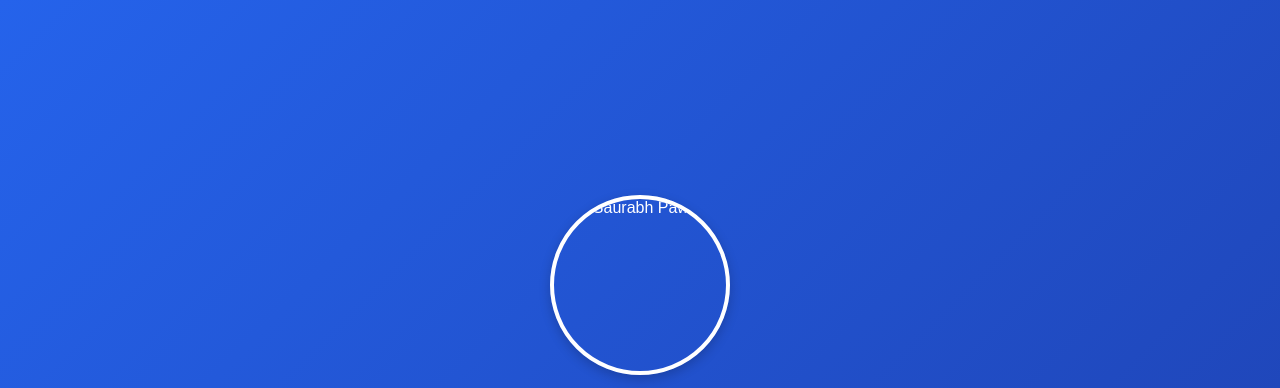
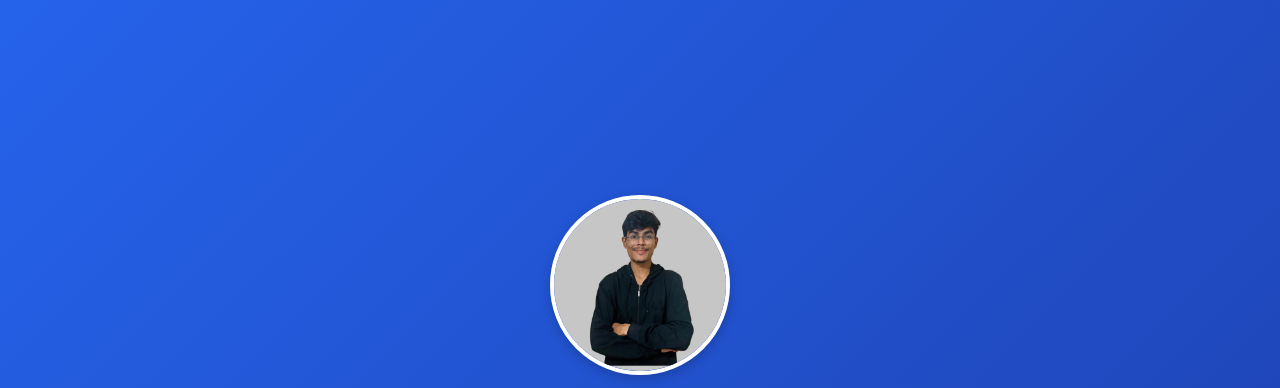
Before and after one commit to saurabh17-7/saurabh17-7.github.io, a plain HTML site: page index.html in a window 1280 px wide. Shown: the top 388 px of the page. Drawn offline with Linux system fonts and the light colour scheme.

Commit message:
Update index.html

```diff
--- a/index.html
+++ b/index.html
@@ -43,7 +43,7 @@
 
   <!-- Hero Section -->
   <section id="home">
-    <img src="images/Picc.jpg" alt="Saurabh Pawar" class="profile-photo">
+    <img src="images/saurabh.jpg" alt="Saurabh Pawar" class="profile-photo">
     <h1>👋 Hi, I’m Saurabh</h1>
     <p>DevOps Engineer | Cloud Enthusiast</p>
     <a href="#about" class="btn btn-primary">Next ➡ About Me</a>
```
